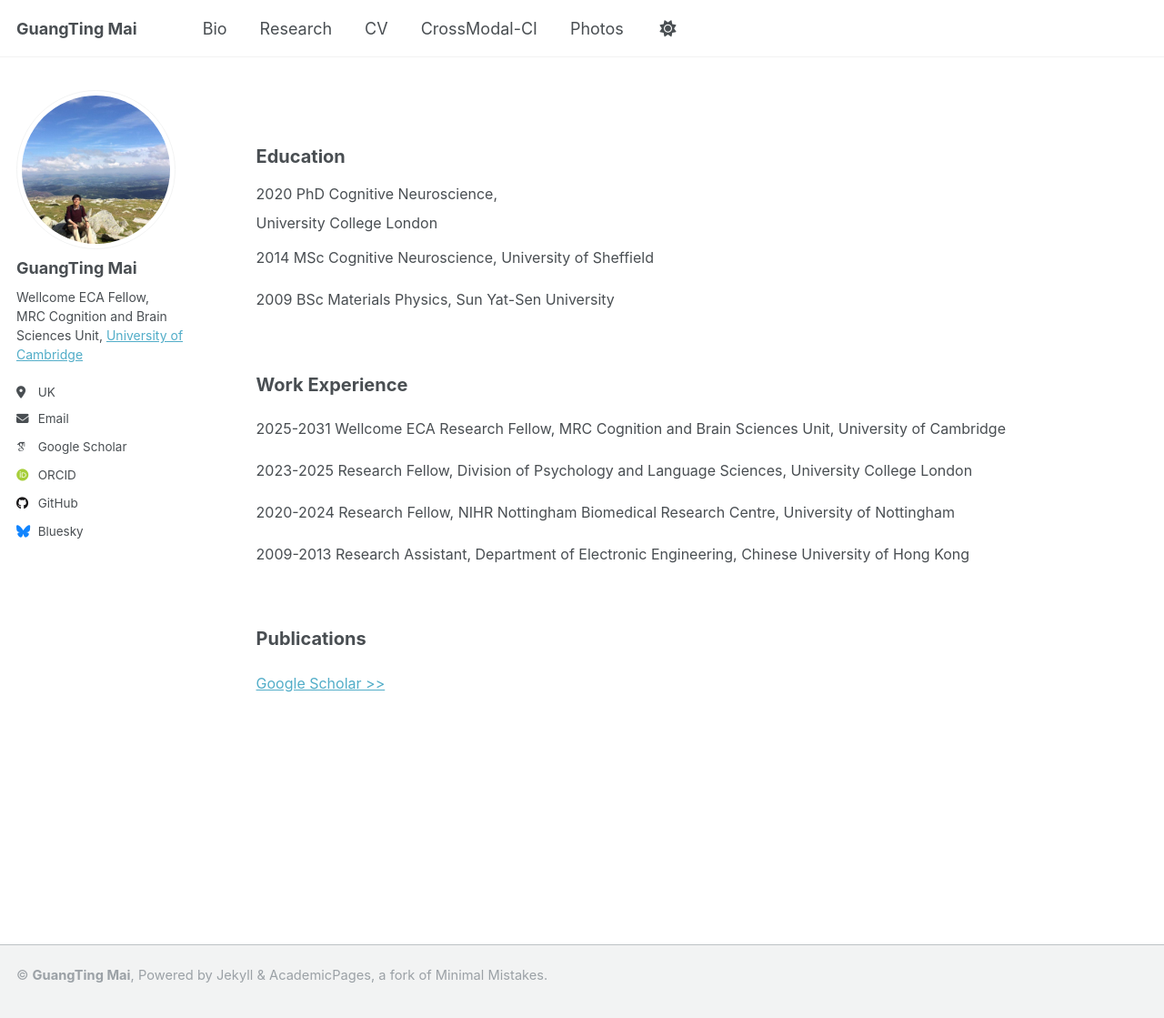
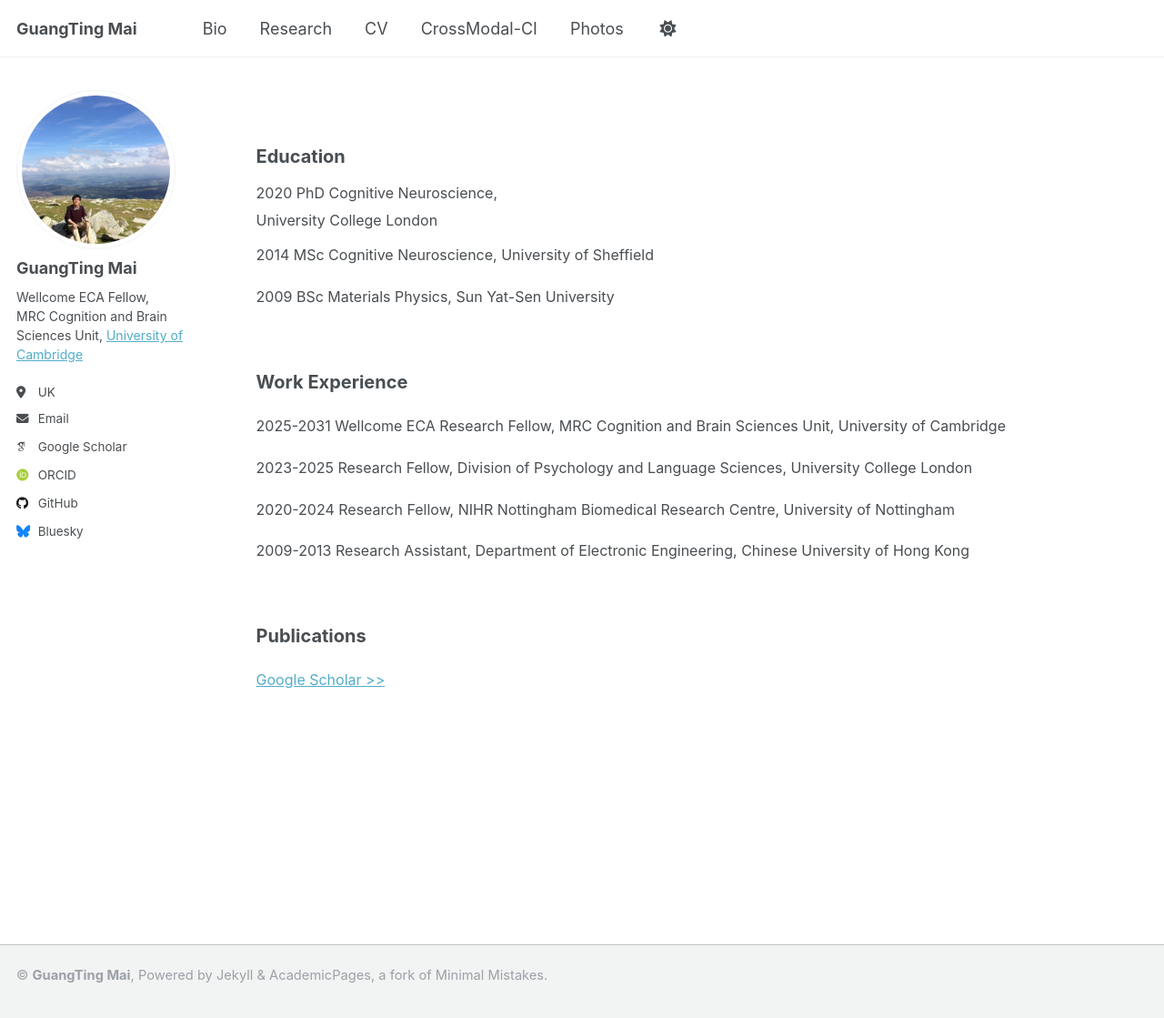
Before and after one commit to guangtingmai/guangtingmai.github.io, a Jekyll site: the page built from _pages/cv.html, in a window 1280 px wide and 1125 px high. Shown: the top 1119 px of the window at 91% size. Built offline with Jekyll 4.4.1, drawn with Linux system fonts in a browser that asks for light colours; some web fonts are replaced.

Commit message:
Update cv.html

```diff
--- a/_pages/cv.html
+++ b/_pages/cv.html
@@ -8,8 +8,8 @@
 ---
 <br>
 <p><span style="font-size: 15pt;line-height: 1.4;display: block;margin-bottom: 0.07vh"><strong>Education</strong></span></p>
-<p><span style="font-size: 12pt;line-height: 0.5;display: block;">2020 PhD Cognitive Neuroscience,
-<p><span style="font-size: 12pt;line-height: 0.5;display: block;">University College London</span></p>
+<p><span style="font-size: 12pt;line-height: 0.4;display: block;">2020 PhD Cognitive Neuroscience,
+<p><span style="font-size: 12pt;line-height: 0.4;display: block;">     University College London</span></p>
 <p><span style="font-size: 12pt;line-height: 1.4;display: block;">2014 MSc Cognitive Neuroscience, University of Sheffield</span></p>
 <p><span style="font-size: 12pt;line-height: 1.4;display: block;">2009 BSc Materials Physics, Sun Yat-Sen University</span></p>
 <br>
```
